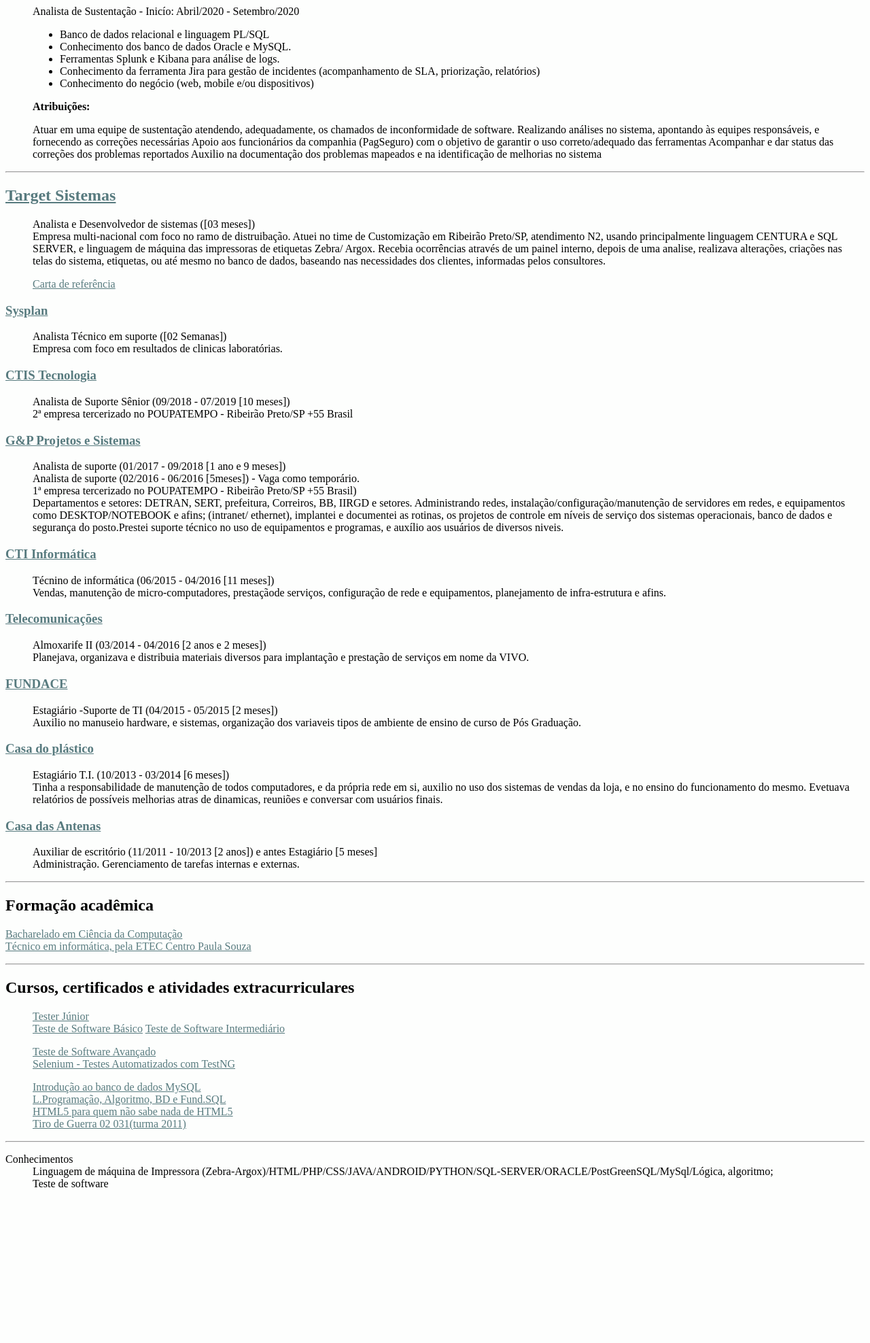
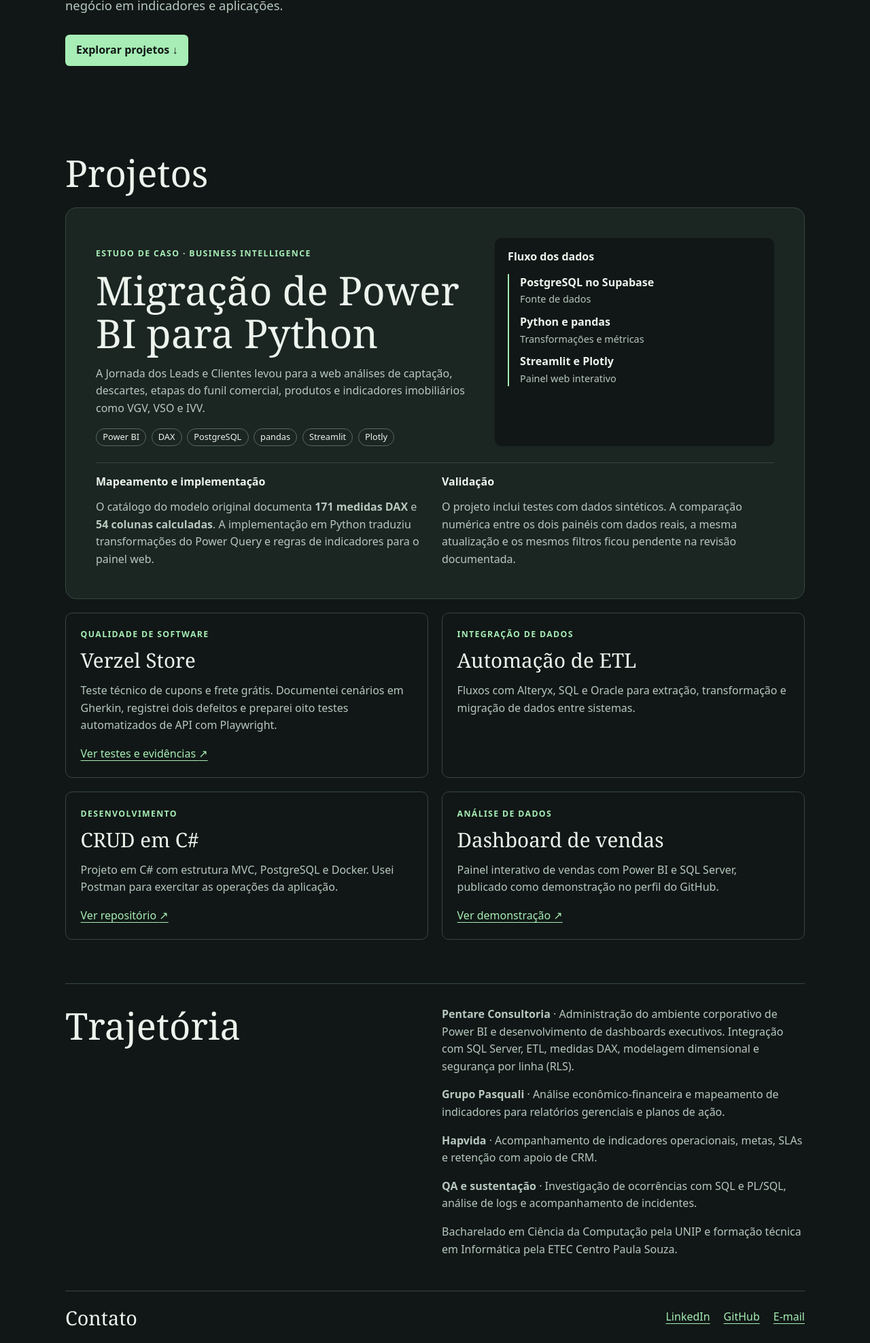
Before and after one commit to agnaldopeterson/agnaldopeterson.github.io, a plain HTML site: page index.html in a window 1280 px wide. Shown: the part 587-2562 px from the top of the page at 68% size. Before the commit the page ends 2353 px from the top, so only its background shows below. Drawn offline with Linux system fonts and the light colour scheme.

Commit message:
Transforma site pessoal em portfólio de dados e QA

```diff
--- a/index.html
+++ b/index.html
@@ -1,297 +1,106 @@
-<!DOCTYPE html>
-<html lang="pt-br">
+<!doctype html>
+<html lang="pt-BR">
+<head>
+  <meta charset="utf-8">
+  <meta name="viewport" content="width=device-width, initial-scale=1">
+  <meta name="description" content="Portfólio de Agnaldo Peterson. Projetos de dados, BI, automação e qualidade de software.">
+  <title>Agnaldo Peterson | Dados, BI e automação</title>
+  <link rel="stylesheet" href="styles.css">
+</head>
+<body>
+  <a class="skip" href="#conteudo">Ir para o conteúdo</a>
+  <header class="shell header">
+    <a class="brand" href="#inicio">Agnaldo Peterson</a>
+    <nav aria-label="Navegação principal">
+      <a href="#projetos">Projetos</a>
+      <a href="#trajetoria">Trajetória</a>
+      <a href="#contato">Contato</a>
+    </nav>
+  </header>
+  <main id="conteudo" class="shell">
+    <section id="inicio" class="hero" aria-labelledby="titulo">
+      <p class="eyebrow">Portfólio · Agnaldo Peterson</p>
+      <h1 id="titulo">Dados, BI<br>e <em>automação.</em></h1>
+      <p>Trabalho com análise de dados, integração e qualidade de software. Uso SQL, Power BI e Python para transformar regras de negócio em indicadores e aplicações.</p>
+      <a class="button" href="#projetos">Explorar projetos <span aria-hidden="true">↓</span></a>
+    </section>
 
-<head>
-  <meta charset="utf-8" />
-  <meta name="description" content="Currículo Agnaldo Peterson" />
-  <title>Agnaldo Peterson Pereira dos Santos</title>
-  <style>
-    body{
-      background-color: #FDFEFD;
-    }
-    hr{
-      color: #CEAF3E;
-    }
-    a{
-      color: #587B7F;
-    }
-  </style>
-</head>
+    <section id="projetos" aria-labelledby="titulo-projetos">
+      <h2 id="titulo-projetos">Projetos</h2>
+      <article class="featured">
+        <div>
+          <p class="eyebrow">Estudo de caso · Business Intelligence</p>
+          <h3>Migração de Power BI para Python</h3>
+          <p>A Jornada dos Leads e Clientes levou para a web análises de captação, descartes, etapas do funil comercial, produtos e indicadores imobiliários como VGV, VSO e IVV.</p>
+          <ul class="tags" aria-label="Tecnologias">
+            <li>Power BI</li><li>DAX</li><li>PostgreSQL</li><li>pandas</li><li>Streamlit</li><li>Plotly</li>
+          </ul>
+        </div>
+        <div class="architecture">
+          <h4>Fluxo dos dados</h4>
+          <ol>
+            <li><strong>PostgreSQL no Supabase</strong><span>Fonte de dados</span></li>
+            <li><strong>Python e pandas</strong><span>Transformações e métricas</span></li>
+            <li><strong>Streamlit e Plotly</strong><span>Painel web interativo</span></li>
+          </ol>
+        </div>
+        <div class="case-detail">
+          <div>
+            <h4>Mapeamento e implementação</h4>
+            <p>O catálogo do modelo original documenta <strong>171 medidas DAX</strong> e <strong>54 colunas calculadas</strong>. A implementação em Python traduziu transformações do Power Query e regras de indicadores para o painel web.</p>
+          </div>
+          <div>
+            <h4>Validação</h4>
+            <p>O projeto inclui testes com dados sintéticos. A comparação numérica entre os dois painéis com dados reais, a mesma atualização e os mesmos filtros ficou pendente na revisão documentada.</p>
+          </div>
+        </div>
+      </article>
 
-<body>
-  <h1 class="MyName">AGNALDO PETERSON</h1>
-  <!--  -->
-  <p class="resume">
-    Eu tenho <b>29</b> anos, Brasileiro e solteiro, <b>não</b> tenho filho(s);
-    Formado em <b>Ciência da computação</b>(UNIP) - Ensino&nbsp;Superior (<b>Completo</b>), possuo CNH: <b>A/B</b>
-  </p>
-  <!--  --><hr>
-  <h2 class="contact">Contato</h2>
-  <p>
-    <a href="mailto:agnaldopeterson@gmail.com" target="blank">E-Mail</a> /
-    <a href="https://api.whatsapp.com/send?1=pt_BR&phone=5516992566111" target="blank">Whatsapp</a> /
-    <a href="https://www.linkedin.com/in/agnaldopeterson/" target="blank">LinkedIn</a> /
-    <a href="https://www.facebook.com/agnaldopeterson" target="blank">Facebook</a>
-  </p>
-  <!--  --><hr>
-  <h2 class="AmI">Quem sou eu?</h2>
-  <p>
-    Prazer, meu nome é Agnaldo Peterson, nasci em Franca/SP. Porém conheço
-    pouco, criado e educado em <i>Ribeirão Preto</i>/SP. Aprendi o basic de inglês na WISEUP
-    https://wiseup.com/. Sou formando em Bacharel em Ciência da
-    computação, pela <strong>UNIP</strong> de <i>Ribeirão Preto</i>/SP,
-    anteriormente fiz Técnico em informática, na ETEC (Centro Paula Souza)
-  </p>
-  <hr>
-  <h2 class="experience">Experiência</h2>
-   <!--  Mag-IT-->
-  <dl>
-    <dt>
-      <h2>
-        <a href="https://www.tqi.com.br/" target="blank">TQI -<a href="https://pagseguro.uol.com.br/" target="blank"> PagSeguro</a></a>
-      </h2>
-    </dt>
-    <dd>
-      <p>
-        Analista de teste/QA - Inicío: Setembro/2021 (Atual)<br />
-        <ul>
-          <li>Banco de dados relacional e linguagem PL/SQL</li>
-          <li> Conhecimento dos banco de dados Oracle e MySQL.</li>
-          <li> Conhecimento da ferramenta Jira</li>
-        </ul>
-        <b>Atribuições:</b>
-        <p>
-        </p>
-      </p>
-    </dd>
-  <!--  TQI-->
-  <dl>
-    <dt>
-      <h2></h2>
-    </dt>
-    <dd>
-      <p>
-        Analista de Sustentação - Inicío: Abril/2020 - Setembro/2020<br />
-        <ul>
-          <li>Banco de dados relacional e linguagem PL/SQL</li>
-          <li> Conhecimento dos banco de dados Oracle e MySQL.</li>
-          <li>Ferramentas Splunk e Kibana para análise de logs.</li>
-          <li> Conhecimento da ferramenta Jira para gestão de incidentes (acompanhamento de SLA, priorização, relatórios)</li>
-          <li> Conhecimento do negócio (web, mobile e/ou dispositivos)</li>
-        </ul>
-        <b>Atribuições:</b>
-        <p>Atuar em uma equipe de sustentação atendendo, adequadamente, os chamados de inconformidade de software.
-        Realizando análises no sistema, apontando às equipes responsáveis, e fornecendo as correções necessárias
-        Apoio aos funcionários da companhia (PagSeguro) com o objetivo de garantir o uso correto/adequado das ferramentas
-        Acompanhar e dar status das correções dos problemas reportados
-        Auxilio na documentação dos problemas mapeados e na identificação de melhorias no sistema</p>
-      </p>
-    </dd>
-    <!--  Target--><hr>
-    <dl>
-      <dt>
-        <h2>
-          <a href="http://targetsistemas.com.br/" target="blank">Target Sistemas</a>
-        </h2>
-      </dt>
-      <dd>
-        <p>
-          Analista e Desenvolvedor de sistemas ([03 meses]) <br />
-          Empresa multi-nacional com foco no ramo de distruibação.
-          Atuei no time de Customização em Ribeirão Preto/SP, atendimento N2, usando principalmente linguagem CENTURA e
-          SQL SERVER, e linguagem de máquina das impressoras de etiquetas Zebra/ Argox.
-          Recebia ocorrências através de um painel interno, depois de uma analise, realizava alterações, criações nas
-          telas do sistema, etiquetas, ou até mesmo no banco de dados, baseando nas necessidades dos clientes, informadas
-          pelos consultores.
-        </p>
-        <a href="https://drive.google.com/open?id=1T0r5xDqGw1gFmdrxG3L9awtQ0n8WVLLh"
-        target="blank">Carta de referência</a>
-      </dd>
-      <!-- Sysplan--->
-      <dt>
-        <h3>
-          <a href="http://www.sysplan.com.br" target="blank">Sysplan</a>
-        </h3>
-      </dt>
-      <dd>
-        <p>
-          Analista Técnico em suporte ([02 Semanas]) <br />
-          Empresa com foco em resultados de clinicas laboratórias.
-        </p>
-      </dd>
-      <dt>
-        <h3>
-          <a href="https://www.ctis.com.br/" target="blank">CTIS&nbsp;Tecnologia</a>
-        </h3>
-      </dt>
-      <dd>
-        <p>
-          Analista de Suporte Sênior (09/2018 - 07/2019 [10 meses]) <br />
-          2ª empresa tercerizado no POUPATEMPO - Ribeirão Preto/SP +55 Brasil
-        </p>
-      </dd>
-      <dt>
-        <h3>
-          <a href="https://www.gpnet.com.br/" target="blank">G&P Projetos e Sistemas</a>
-        </h3>
-      </dt>
-      <dd>
-        <p>
-          Analista de suporte (01/2017 - 09/2018 [1 ano e 9 meses]) <br />
-          Analista de suporte (02/2016 - 06/2016 [5meses]) - Vaga como temporário. <br />
-          1ª empresa tercerizado no POUPATEMPO - Ribeirão Preto/SP +55 Brasil)<br />
-          Departamentos e setores: DETRAN, SERT, prefeitura, Correiros,
-          BB, IIRGD e setores. Administrando redes,
-          instalação/configuração/manutenção de servidores em redes, e
-          equipamentos como DESKTOP/NOTEBOOK e afins; (intranet/ ethernet),
-          implantei e documentei as rotinas, os projetos de controle em níveis de
-          serviço dos sistemas operacionais, banco de dados e segurança do
-          posto.Prestei suporte técnico no uso de equipamentos e programas, e
-          auxílio aos usuários de diversos niveis.
-        </p>
-      </dd>
-    </dl>
-    <!--  -->
-    <dl>
-      <!-- -->
-      <dt>
-        <h3>
-          <a href="http://ctiinfo.com.br/" target="blank">CTI&nbsp;Informática</a>
-        </h3>
-      </dt>
-      <dd>
-        <p>
-          Técnino de informática (06/2015 - 04/2016 [11 meses]) <br />
-          Vendas, manutenção de micro-computadores, prestaçãode serviços,
-          configuração de rede e equipamentos, planejamento de infra-estrutura e
-          afins.
-        </p>
-      </dd>
-      <!-- -->
-      <dt>
-        <h3>
-          <a href="http://www.teltelecom.com.br" target="blank">Telecomunicações</a>
-        </h3>
-      </dt>
-      <dd>
-        <p>
-          Almoxarife II (03/2014 - 04/2016 [2 anos e 2 meses]) <br />
-          Planejava, organizava e distribuia materiais diversos para implantação
-          e prestação de serviços em nome da VIVO.
-        </p>
-      </dd>
-      <!-- -->
-      <dt>
-        <h3>
-          <a href="https://www.fundace.org.br/" target="blank">FUNDACE</a>
-        </h3>
-      </dt>
-      <dd>
-        <p>
-          Estagiário -Suporte de TI (04/2015 - 05/2015 [2 meses]) <br />
-          Auxilio no manuseio hardware, e sistemas, organização dos variaveis
-          tipos de ambiente de ensino de curso de Pós Graduação.
-        </p>
-      </dd>
-      <!-- -->
-      <dt>
-        <h3>
-          <a href="https://www.casadoplastico.com.br/" target="blank">Casa do plástico</a>
-        </h3>
-      </dt>
-      <dd>
-        <p>
-          Estagiário T.I. (10/2013 - 03/2014 [6 meses]) <br />
-          Tinha a responsabilidade de manutenção de todos computadores, e da
-          própria rede em si, auxilio no uso dos sistemas de vendas da loja, e
-          no ensino do funcionamento do mesmo. Evetuava relatórios de possíveis
-          melhorias atras de dinamicas, reuniões e conversar com usuários
-          finais.
-        </p>
-      </dd>
-      <!-- -->
-      <dt>
-        <h3>
-          <a href="http://www.casadasantenasrp.com.br/" target="blank">Casa das Antenas</a>
-        </h3>
-      </dt>
-      <dd>
-        <p>
-          Auxiliar de escritório (11/2011 - 10/2013 [2 anos]) e antes Estagiário
-          [5 meses]
-          <br />Administração. Gerenciamento de tarefas internas e externas.
-        </p>
-      </dd>
-    </dl>
-    <!--  --><hr>
-    <dl>
-      <dt>
-        <h2 class="formation">Formação acadêmica</h2>
-      </dt>
-      <a href="https://www.unip.br/presencial/ensino/graduacao/tradicionais/exatas_cien_computacao.aspx"
-      target="blank">Bacharelado em Ciência da Computação</a> </BR>
-      <a href="http://www.portal.cps.sp.gov.br/etec/escolas/ribeirao-preto/etec-ribeirao-preto-jose-martimiano.asp"
-      target="blank">Técnico em informática, pela ETEC Centro Paula Souza</a>
-    </dl>
-    <!--  --><hr>
-    <dt>
-      <h2 class="course">Cursos, certificados e atividades extracurriculares</h3>
-      </dt>
+      <div class="projects">
+        <article>
+          <p class="eyebrow">Qualidade de software</p>
+          <h3>Verzel Store</h3>
+          <p>Teste técnico de cupons e frete grátis. Documentei cenários em Gherkin, registrei dois defeitos e preparei oito testes automatizados de API com Playwright.</p>
+          <a href="https://github.com/agnaldopeterson/verzel-qa-test">Ver testes e evidências <span aria-hidden="true">↗</span></a>
+        </article>
+        <article>
+          <p class="eyebrow">Integração de dados</p>
+          <h3>Automação de ETL</h3>
+          <p>Fluxos com Alteryx, SQL e Oracle para extração, transformação e migração de dados entre sistemas.</p>
+        </article>
+        <article>
+          <p class="eyebrow">Desenvolvimento</p>
+          <h3>CRUD em C#</h3>
+          <p>Projeto em C# com estrutura MVC, PostgreSQL e Docker. Usei Postman para exercitar as operações da aplicação.</p>
+          <a href="https://github.com/agnaldopeterson/agnaldopeterson-20240530">Ver repositório <span aria-hidden="true">↗</span></a>
+        </article>
+        <article>
+          <p class="eyebrow">Análise de dados</p>
+          <h3>Dashboard de vendas</h3>
+          <p>Painel interativo de vendas com Power BI e SQL Server, publicado como demonstração no perfil do GitHub.</p>
+          <a href="https://github.com/user-attachments/assets/92abd33e-803e-49b5-a556-294c2e85d6e4">Ver demonstração <span aria-hidden="true">↗</span></a>
+        </article>
+      </div>
+    </section>
 
-      <dl class="TesterJr">
-        <dd>
-          <a href="https://drive.google.com/open?id=1bIzjWdqnGXJTr5BGw8jU9BDh29NhIsBH" target="blank">Tester Júnior</a>
-        </dd>
-        <dd>
-          <a href="https://drive.google.com/open?id=1UNrLn_ne4_XGeNMXGrRjRxvGL8UbtlIt" target="blank">Teste de Software
-          Básico</a>
-          <a href="https://drive.google.com/open?id=1PiDiACPURGAcmOK-pcIrgKYHlL2ZvBAu" target="blank">Teste de Software
-          Intermediário </a>
-        </dd>
-      </dl>
-      <dl><!DOCTYPE html>
-        <html>
-        <head>
-          <title></title>
-        </head>
-        <body>
-
-        </body>
-        </html>
-        <dd>
-          <a href="https://drive.google.com/open?id=1qFpXNBtUujGBZcEZJfhYinCy1oHvs8_H" target="blank">Teste de Software
-          Avançado</a>
-        </dd>
-        <dd>
-          <a href="https://drive.google.com/open?id=1GctkMSWPPgYidA1NCS2i_5T1J2ygBSdk" target="blank">Selenium - Testes Automatizados com TestNG</a>
-        </dd>
-
-      </dl>
-      <dl>
-        <dd>
-          <a href="https://drive.google.com/file/d/1n6JM3PZhwB395-KFz-6S3giovUabQnQX/view" target="blank">Introdução ao banco de dados MySQL</a>
-        </dd>
-        <dd>
-          <a href="https://www.businesseducation.com.br/cursos/enrol/index.php?id=26" target="blank">L.Programação,
-          Algoritmo, BD e Fund.SQL</a>
-        </dd>
-        <dd>
-          <a href="https://www.udemy.com/course/aprendahtml/" target="blank">HTML5 para quem não sabe nada de HTML5</a>
-        </dd>
-        <dd>
-          <a href="http://www.2rm.eb.mil.br/2rm/index.php/ultimas-noticias/2-uncategorised/204-tg-ribeirao-preto"
-          target="blank">Tiro de Guerra 02 031(turma 2011)</a>
-        </dd>
-      </dl>
-      <!--  --><hr>
-      <dl>
-        <dt>Conhecimentos</dt>
-        <!-- Cursos sem certificados, estudos e etc -->
-        <dd>Linguagem de máquina de Impressora
-          (Zebra-Argox)/HTML/PHP/CSS/JAVA/ANDROID/PYTHON/SQL-SERVER/ORACLE/PostGreenSQL/MySql/Lógica, algoritmo;
-        </dd>
-        <dd>Teste de software</dd>
-      </dl>
-    </body>
-
-    </html>
+    <section id="trajetoria" class="career" aria-labelledby="titulo-trajetoria">
+      <h2 id="titulo-trajetoria">Trajetória</h2>
+      <div>
+        <p><strong>Pentare Consultoria</strong> · Administração do ambiente corporativo de Power BI e desenvolvimento de dashboards executivos. Integração com SQL Server, ETL, medidas DAX, modelagem dimensional e segurança por linha (RLS).</p>
+        <p><strong>Grupo Pasquali</strong> · Análise econômico-financeira e mapeamento de indicadores para relatórios gerenciais e planos de ação.</p>
+        <p><strong>Hapvida</strong> · Acompanhamento de indicadores operacionais, metas, SLAs e retenção com apoio de CRM.</p>
+        <p><strong>QA e sustentação</strong> · Investigação de ocorrências com SQL e PL/SQL, análise de logs e acompanhamento de incidentes.</p>
+        <p>Bacharelado em Ciência da Computação pela UNIP e formação técnica em Informática pela ETEC Centro Paula Souza.</p>
+      </div>
+    </section>
+  </main>
+  <footer id="contato" class="shell footer">
+    <h2>Contato</h2>
+    <ul>
+      <li><a href="https://www.linkedin.com/in/agnaldopeterson/">LinkedIn</a></li>
+      <li><a href="https://github.com/agnaldopeterson">GitHub</a></li>
+      <li><a href="mailto:agnaldopeterson@gmail.com">E-mail</a></li>
+    </ul>
+  </footer>
+</body>
+</html>
--- /dev/null
+++ b/styles.css
@@ -0,0 +1,62 @@
+:root {
+  color-scheme: dark;
+  --background: #111716;
+  --panel: #1b2522;
+  --line: #374740;
+  --text: #edf4ed;
+  --muted: #b7c8bf;
+  --accent: #a7edb5;
+  font-family: system-ui, sans-serif;
+}
+* { box-sizing: border-box; }
+html { scroll-behavior: smooth; }
+body { margin: 0; background: var(--background); color: var(--text); line-height: 1.6; }
+a { color: var(--accent); text-underline-offset: .25em; }
+a:hover { color: var(--text); }
+a:focus-visible { outline: 2px solid var(--accent); outline-offset: 5px; }
+.shell { width: min(68rem, calc(100% - 3rem)); margin-inline: auto; }
+.skip { position: absolute; top: .75rem; left: .75rem; transform: translateY(-200%); background: var(--panel); padding: .5rem; }
+.skip:focus { transform: none; }
+.header, .footer { display: flex; flex-wrap: wrap; align-items: center; justify-content: space-between; gap: .75rem 2rem; padding-block: 1.4rem; }
+.header { border-bottom: 1px solid var(--line); }
+.header a { text-decoration: none; }
+.brand { color: var(--text); font-weight: 750; }
+nav, .footer ul { display: flex; flex-wrap: wrap; gap: .6rem 1.25rem; }
+.hero { padding-block: clamp(3.5rem, 10vw, 8rem); }
+.hero > p:not(.eyebrow) { max-width: 36rem; font-size: 1.15rem; }
+.eyebrow { color: var(--accent); font-size: .77rem; font-weight: 700; letter-spacing: .11em; text-transform: uppercase; }
+h1, h2, h3, h4 { margin: 0; line-height: 1.08; }
+h1, h2, h3 { font-family: Georgia, serif; font-weight: 500; }
+h1 { font-size: clamp(3.5rem, 10vw, 7.5rem); letter-spacing: -.07em; }
+h1 em { color: var(--accent); }
+h2 { font-size: clamp(2rem, 5vw, 3.4rem); margin-bottom: 1.35rem; }
+h3 { font-size: 1.85rem; }
+p { color: var(--muted); }
+.button { display: inline-block; margin-top: .6rem; padding: .65rem 1rem; background: var(--accent); color: var(--background); border-radius: .4rem; font-weight: 700; text-decoration: none; }
+.button:hover { background: var(--text); color: var(--background); }
+.featured, .projects, .case-detail, .career { display: grid; grid-template-columns: repeat(2, minmax(0, 1fr)); gap: 1.25rem; }
+.featured { grid-template-columns: 1.35fr 1fr; gap: 1.5rem 2rem; background: var(--panel); border: 1px solid var(--line); padding: clamp(1.2rem, 4vw, 2.75rem); border-radius: 1rem; }
+.featured h3 { font-size: clamp(2.2rem, 5vw, 3.65rem); }
+.tags, .footer ul { list-style: none; padding: 0; margin: 0; }
+.tags { display: flex; flex-wrap: wrap; gap: .45rem; }
+.tags li { border: 1px solid #566b60; border-radius: 1rem; padding: .12rem .58rem; font-size: .8rem; }
+.architecture { background: var(--background); border-radius: .6rem; padding: 1.2rem; }
+.architecture ol { list-style: none; padding-left: 1rem; border-left: 2px solid var(--accent); margin-bottom: 0; }
+.architecture li + li { margin-top: .6rem; }
+.architecture span { display: block; color: var(--muted); font-size: .9rem; }
+.case-detail { grid-column: 1 / -1; padding-top: 1.2rem; border-top: 1px solid var(--line); }
+.case-detail p { margin-bottom: 0; }
+.projects { margin-top: 1.25rem; }
+.projects article { padding: 1.35rem; border: 1px solid var(--line); border-radius: .65rem; }
+.projects .eyebrow, .career p:first-child { margin-top: 0; }
+.career { margin-block: 4rem 2rem; padding-top: 2rem; border-top: 1px solid var(--line); }
+.footer { border-top: 1px solid var(--line); }
+.footer h2 { font-size: 1.8rem; margin: 0; }
+@media (max-width: 42rem) {
+  .shell { width: calc(100% - 2rem); }
+  .featured, .projects, .case-detail, .career { grid-template-columns: minmax(0, 1fr); }
+  .career { gap: 0; }
+}
+@media (prefers-reduced-motion: reduce) {
+  html { scroll-behavior: auto; }
+}
```
Also changed, not shown: 1 other file.
